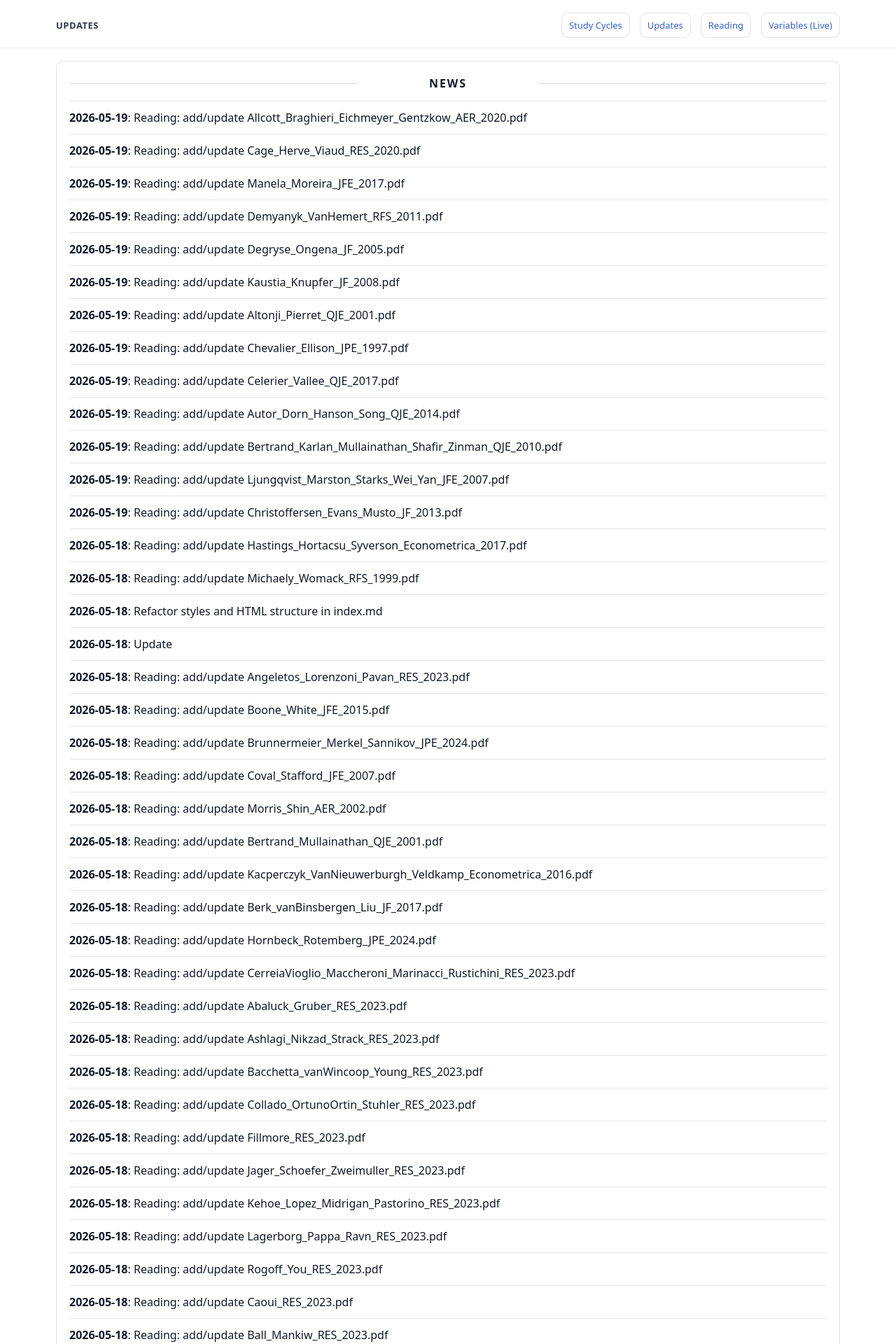
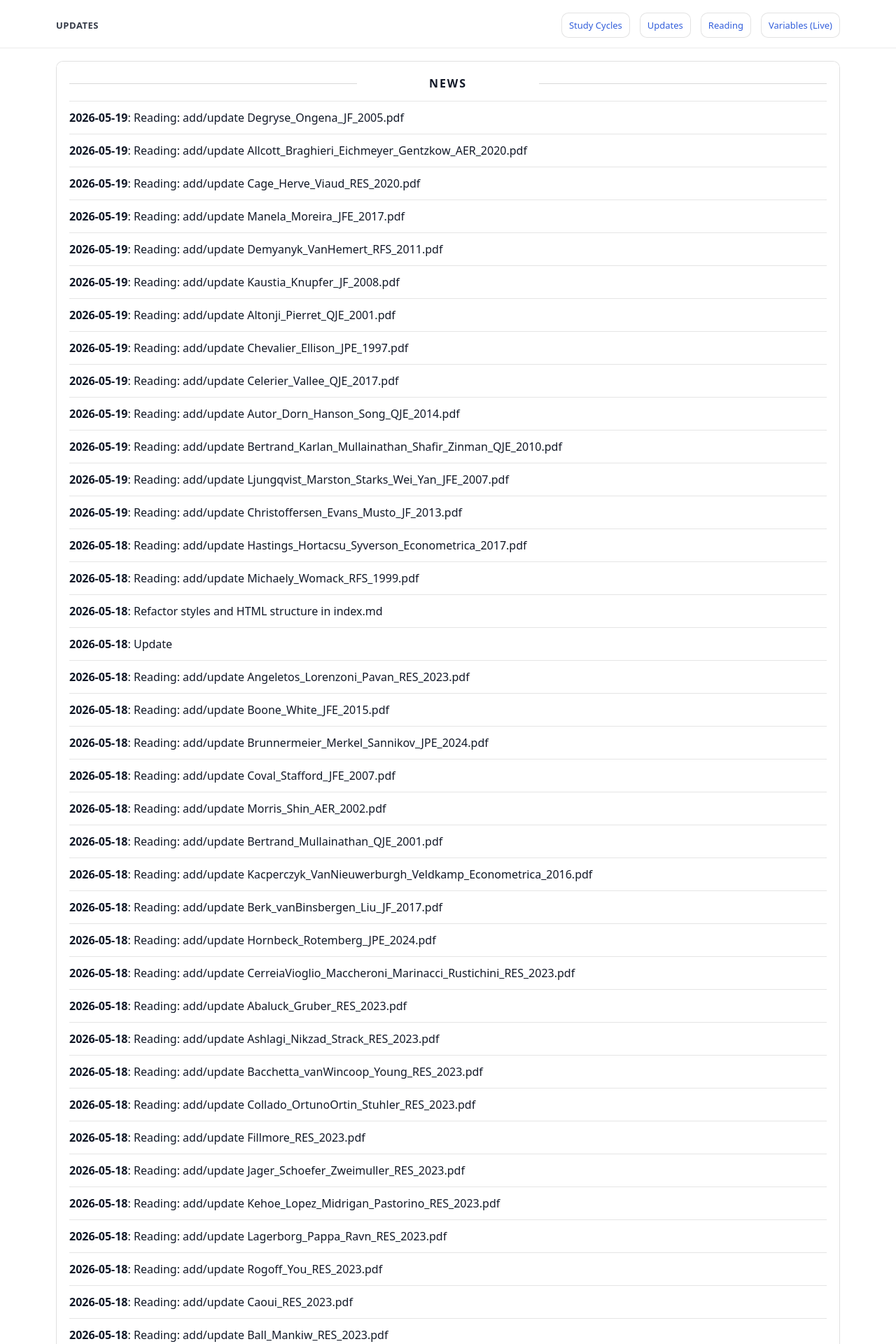
Before and after one commit to yaxinzn/study-archive, a Jekyll site: the page built from updates/index.md, in a window 1280 px wide. Shown: the top 1920 px of the page at 70% size. Built offline with Jekyll 4.4.1, drawn with Linux system fonts in a browser that asks for light colours; part of the change alters nothing that is shown.

Commit message:
chore: update NEWS feed

```diff
--- a/_data/news.yml
+++ b/_data/news.yml
@@ -1,4 +1,7 @@
 # Auto-generated update history (sorted newest -> oldest). Do not edit manually.
+- ts: "1779144922"
+  date: "2026-05-19"
+  title: "Reading: add/update Degryse_Ongena_JF_2005.pdf"
 - ts: "1779144296"
   date: "2026-05-19"
   title: "Reading: add/update Allcott_Braghieri_Eichmeyer_Gentzkow_AER_2020.pdf"
@@ -11,9 +14,6 @@
 - ts: "1779143802"
   date: "2026-05-19"
   title: "Reading: add/update Demyanyk_VanHemert_RFS_2011.pdf"
-- ts: "1779143725"
-  date: "2026-05-19"
-  title: "Reading: add/update Degryse_Ongena_JF_2005.pdf"
 - ts: "1779143634"
   date: "2026-05-19"
   title: "Reading: add/update Kaustia_Knupfer_JF_2008.pdf"
```
